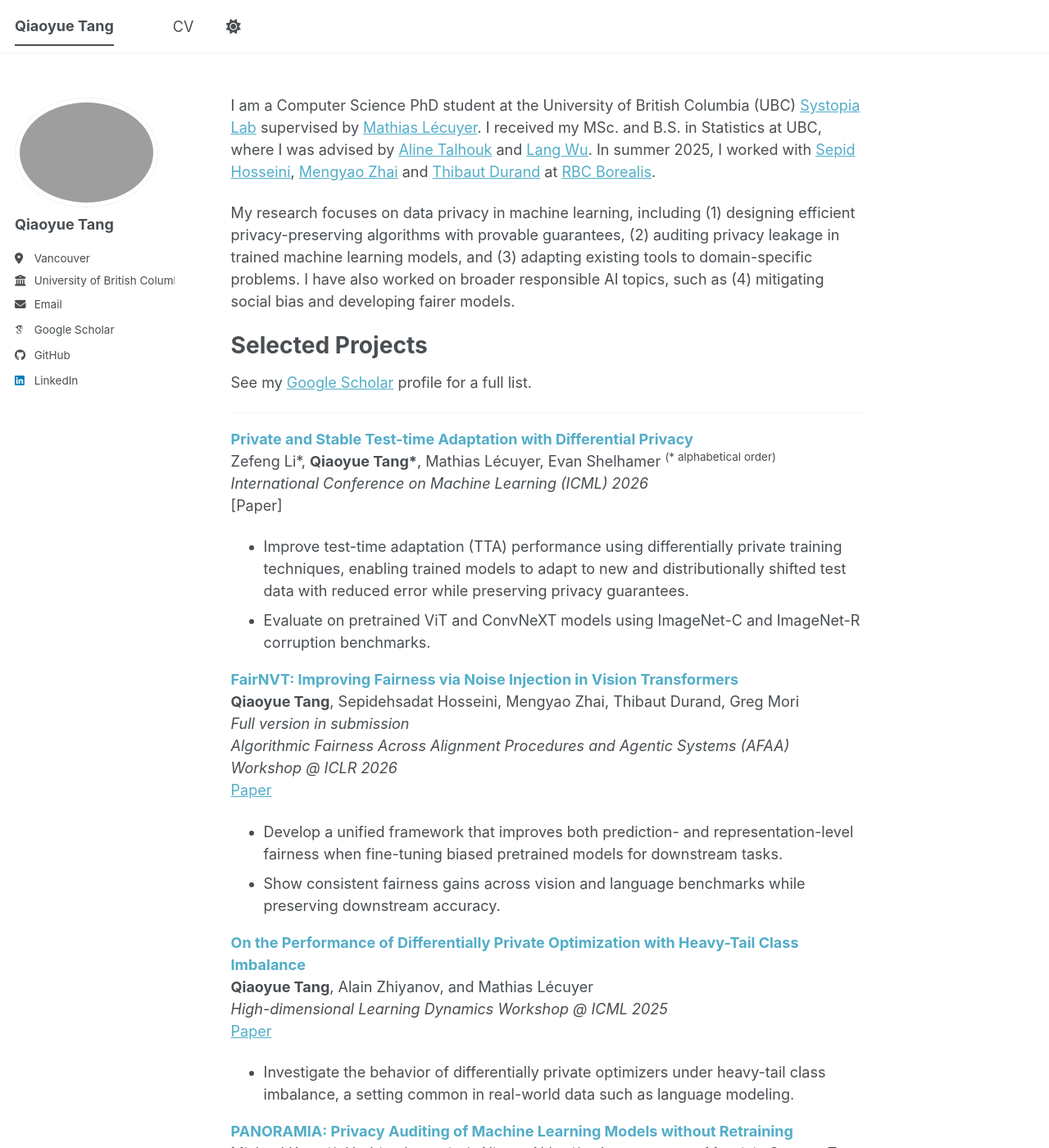
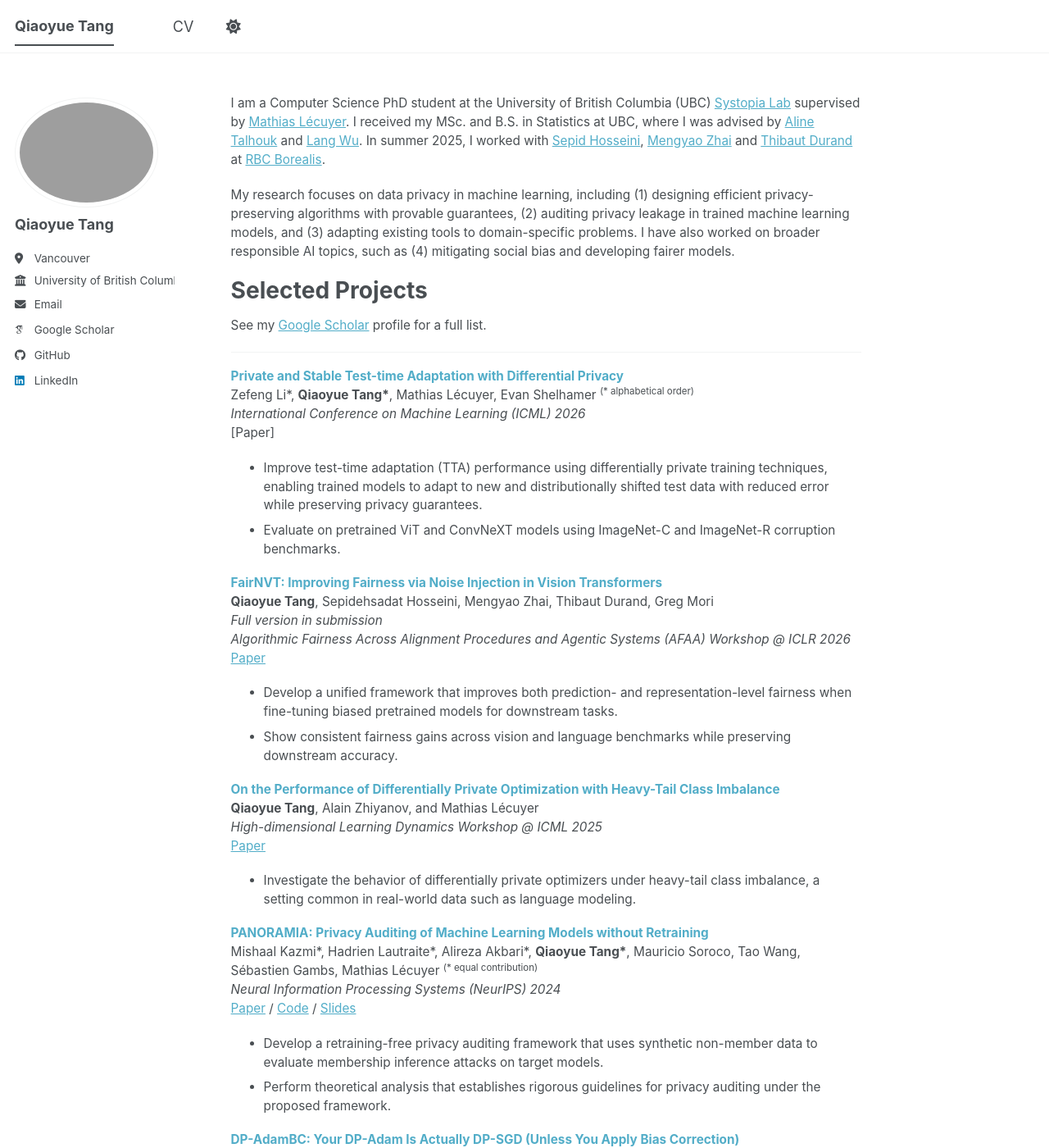
Before and after one commit to qiaoyuet/qiaoyuet.github.io, a Jekyll site: the page built from _pages/about.md, in a window 1280 px wide and 1400 px high. Shown: the whole window at 82% size. Built offline with Jekyll 4.4.1, drawn with Linux system fonts in a browser that asks for light colours; some web fonts are replaced; a script bundle is joined from its source files by our own code; library files that are not in the unit come from our copies.

Commit message:
Update about.md

```diff
--- a/_pages/about.md
+++ b/_pages/about.md
@@ -6,6 +6,13 @@ redirect_from:
   - /about/
   - /about.html
 ---
+
+<style>
+.page__content p, .page__content li {
+  font-size: 0.85em;
+  line-height: 1.5;
+}
+</style>
 
 I am a Computer Science PhD student at the University of British Columbia (UBC) [Systopia Lab](https://systopia.cs.ubc.ca/people) supervised by [Mathias Lécuyer](https://mathias.lecuyer.me/). I received my MSc. and B.S. in Statistics at UBC, where I was advised by [Aline Talhouk](https://talhouklab.med.ubc.ca/dr-aline-talhouk/) and [Lang Wu](https://www.stat.ubc.ca/~lang/). In summer 2025, I worked with [Sepid Hosseini](https://sepidsh.github.io/), [Mengyao Zhai](https://mzhai.weebly.com/) and [Thibaut Durand](https://github.com/durandtibo) at [RBC Borealis](https://rbcborealis.com/).
 
```
